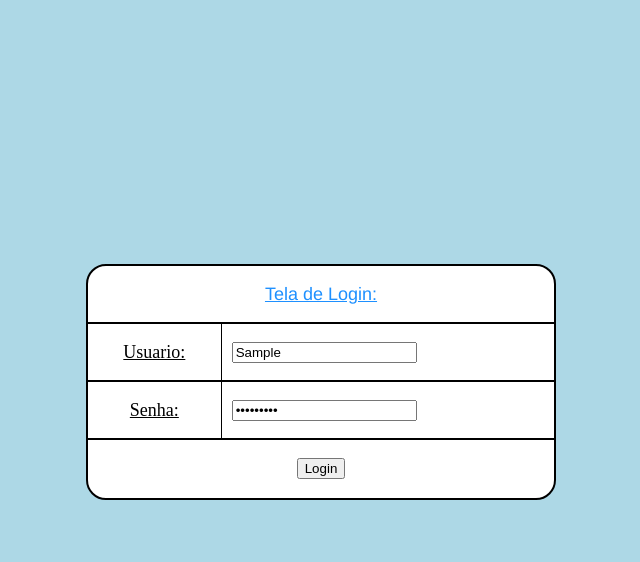
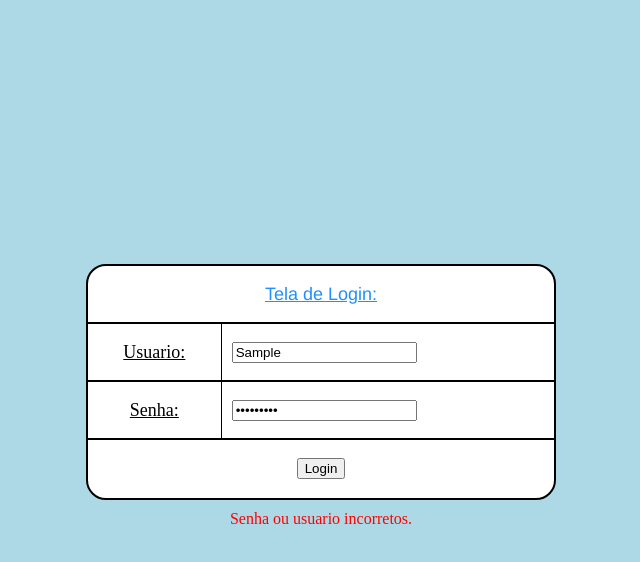
Before and after one commit to GuilhermePaulinoRibeiro/Calculadora_Web, a plain HTML site: page index.html in a window 1280 px wide. Both pictures are taken after typing "Sample", "Sample123" into the empty fields and a click on the button "Login". Shown: the whole page, without its empty margins (319-959 px from the left). Drawn offline with Linux system fonts and the light colour scheme.

Commit message:
Mensagem de erro adicionada

```diff
--- a/estilo.css
+++ b/estilo.css
@@ -18,3 +18,10 @@ table td {
 body {
     background-color: lightblue;
 }
+
+#error-message{
+    margin-top:10px;
+    display: none;
+    Color: Red;
+    text-align: center;
+}
--- a/index.html
+++ b/index.html
@@ -20,7 +20,7 @@
                     Usuario:
                 </td>
                 <td style="border-right: none;">
-                    <input type="text" id="user" name="usuario"/>
+                    <input type="text" id="user" name="usuario" required/>
                 </td>
             </tr>
                 <tr>
@@ -28,7 +28,7 @@
                         Senha:
                     </td>
                     <td style="border-right: none;">
-                        <input type="password" id="senha" name="senha" maxlength="10"/>
+                        <input type="password" id="senha" name="senha" maxlength="10" required/>
                     </td>
                 </tr>
                 <tr>
@@ -38,6 +38,7 @@
                 </tr>
         </table>
     </form>
+    <p id="error-message">Senha ou usuario incorretos.</p>
 
     <script src="script.js"></script>
 </body>
--- a/script.js
+++ b/script.js
@@ -3,6 +3,8 @@ document.getElementById("loginForm").addEventListener("submit", async function(e
 
     const usuario = document.getElementById("user").value;
     const senha = document.getElementById("senha").value;
+    const errorMessage = document.getElementById("error-message");
+
 
     try {
         const response = await fetch('users.json');
@@ -16,6 +18,7 @@ document.getElementById("loginForm").addEventListener("submit", async function(e
         } else {
 
             alert("Credenciais inválidas!");
+            errorMessage.style.display = "block";
 
         }
     } catch (error) {
```
Also changed, not shown: bem_vindo.html (+1 -0 lines).
